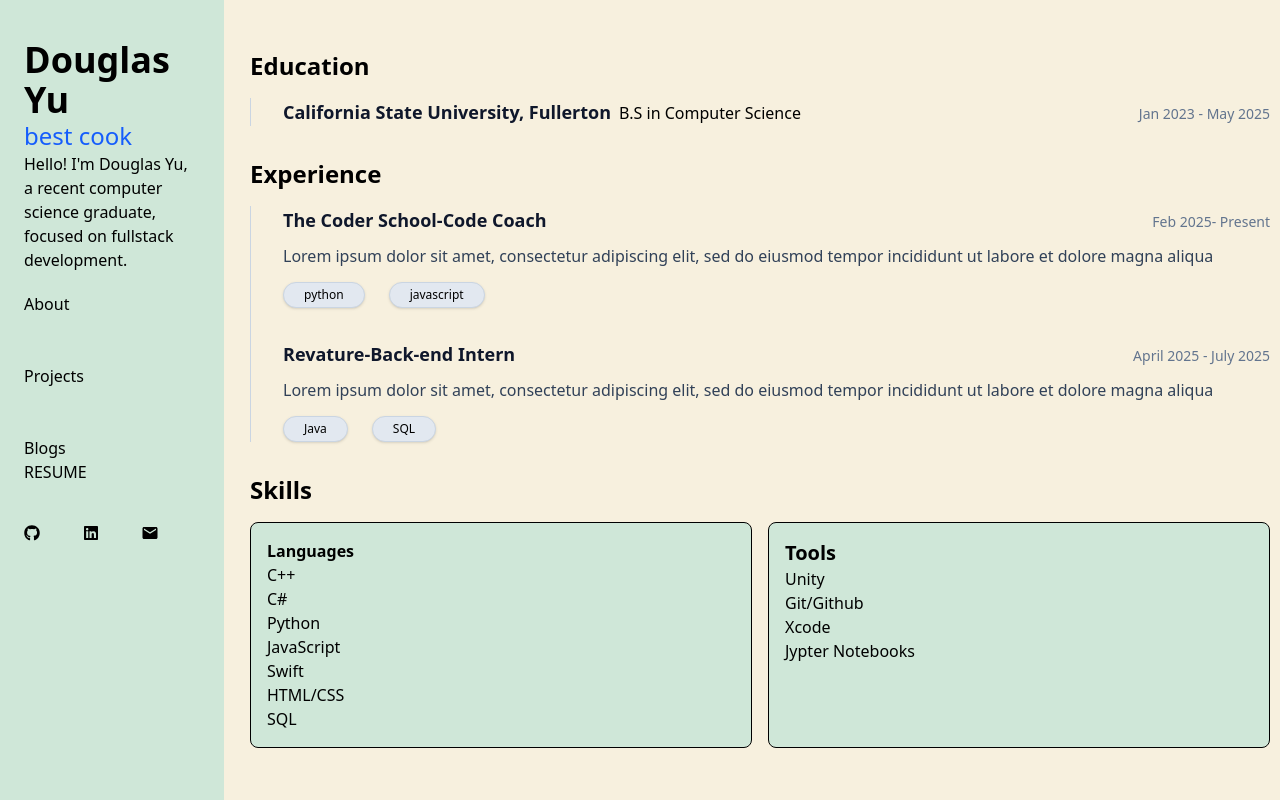
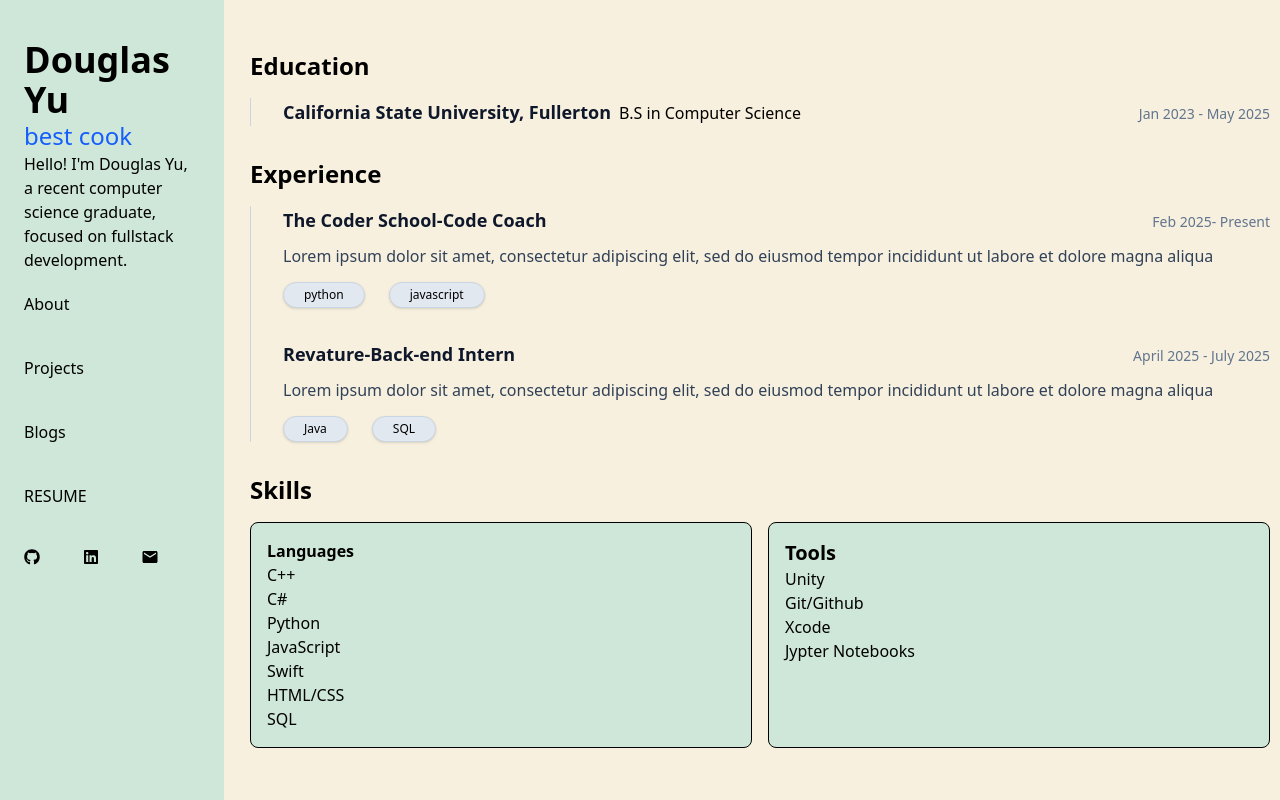
Before and after one commit to Douglasmyu/react-portfolio, a React (Vite) app: page / in a window 1280 px wide. Shown: the top 800 px of the page. Built offline with nearby package versions, Linux system fonts and the light colour scheme.

Commit message:
nav stuff

```diff
--- a/src/components/Nav.jsx
+++ b/src/components/Nav.jsx
@@ -14,7 +14,10 @@ const list = [
   "best driver",
   "okay coder",
   "great bartender",
+  "plays badminton",
+  "Fortnite player"
 ];
+
 
 function CopyEmail({ email }) {
   const [isCopied, setCopied] = useState(false);
@@ -47,7 +50,7 @@ function CopyEmail({ email }) {
 
 function Nav() {
   const [index, setIndex] = useState(0);
-  const [activeSection, setActiveSection] = useState("about");
+  const [isMenuOpen, setMenuOpen ] = useState(false);
 
   // rotating text
   useEffect(() => {
@@ -57,70 +60,24 @@ function Nav() {
     return () => clearTimeout(timeout);
   }, [index]);
 
-  // section detection logic
-  useEffect(() => {
-    const sections = document.querySelectorAll("section[id]");
-    const observer = new IntersectionObserver(
-      (entries) => {
-        entries.forEach((entry) => {
-          // mark whichever section is at least 50% visible
-          if (entry.isIntersecting) {
-            setActiveSection(entry.target.id);
-          }
-        });
-      },
-      {
-        root: null,
-        rootMargin: "0px 0px -40% 0px", // triggers a bit before it fully enters view
-        threshold: 0.5,
-      }
-    );
-
-    sections.forEach((section) => observer.observe(section));
-
-    return () => {
-      sections.forEach((section) => observer.unobserve(section));
-    };
-  }, []);
-
-  const navItems = [
-    { id: "about", label: "About" },
-    { id: "projects", label: "Projects" },
-    { id: "blogs", label: "Blogs" },
-  ];
-
   return (
     <nav className="fixed flex-col items-start py-10 px-6 pt-10 bg-[#CFE7D8] h-screen w-56">
-      <a href="#about">
+      <div>
         <h1 className="font-bold text-4xl">Douglas Yu</h1>
         <h2 className="text-2xl font-light text-blue-600">{list[index]}</h2>
-      </a>
+      </div>
       <div>
         {info.aboutme}
       </div>
-      <div className="flex-col grid gap-8 space-y-4 w-full mt-5">
-        {navItems.map(({ id, label }) => (
-          <a
-            key={id}
-            href={`#${id}`}
-            className={`flex items-center gap-2 transition-all duration-200 ${
-              activeSection === id
-                ? "text-blue-700 font-semibold"
-                : "text-gray-700 hover:text-blue-600 hover:underline"
-            }`}
-          >
-            {activeSection === id && (
-              <FaArrowRight className="text-blue-700 transition-transform duration-200" />
-            )}
-            <span>{label}</span>
-          </a>
-        ))}
-      </div>
-      <div>
+      <div className="flex-col grid gap-6 space-y-4 w-full mt-5">
+        <a href="#about"><h3 className="hover:text-blue-500">About</h3></a>
+        <a href="#projects"><h3 className="hover:text-blue-500">Projects</h3></a>
+        <a href="#blogs"><h3 className="hover:text-blue-500">Blogs</h3></a>
         <a href={PDF} target="_blank" rel="noopener noreferrer">
-            RESUME
+          <h3 className="hover:text-blue-500">RESUME</h3>
           </a>
       </div>
+
       <div id="footer" className="mt-auto pt-10">
         <ul className="grid grid-cols-3 items-center">
           <a href="https://github.com/Douglasmyu">
```
